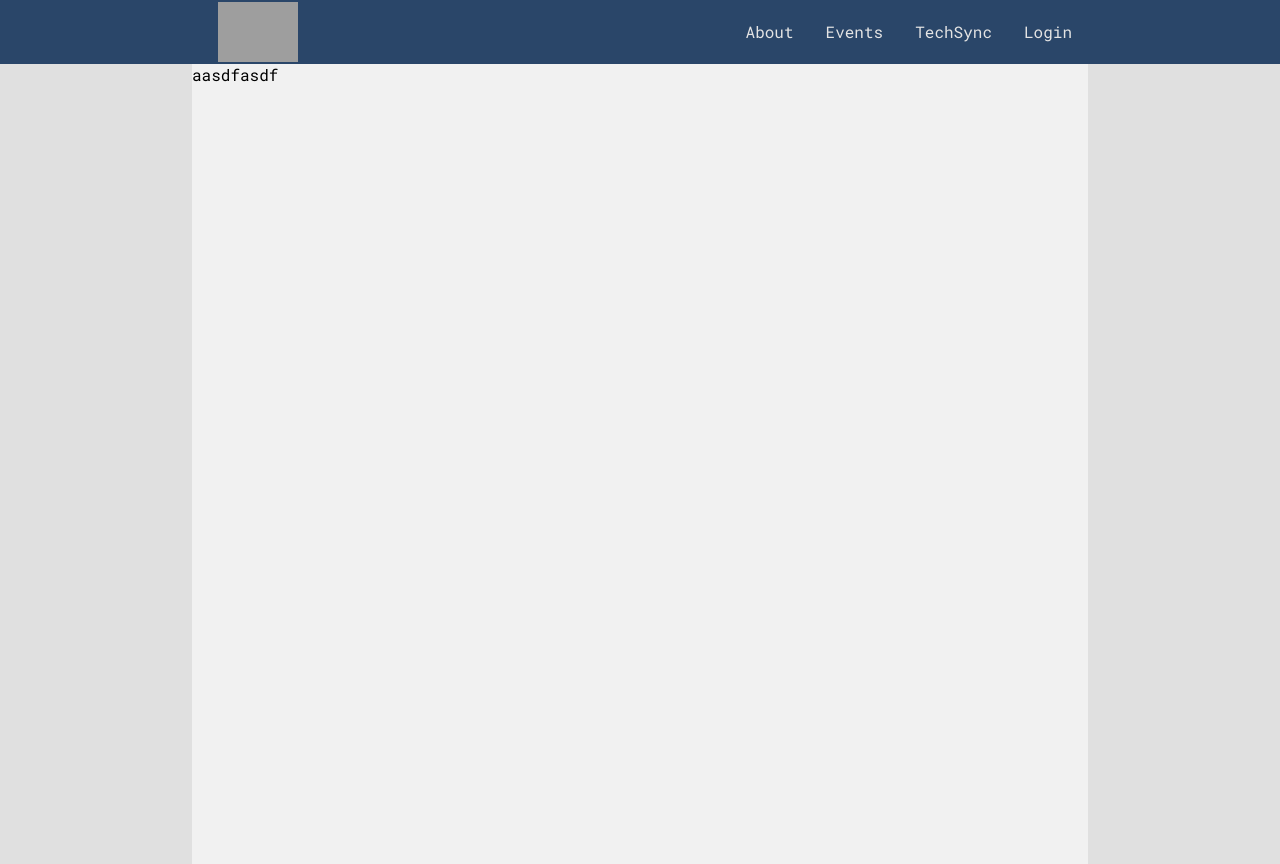
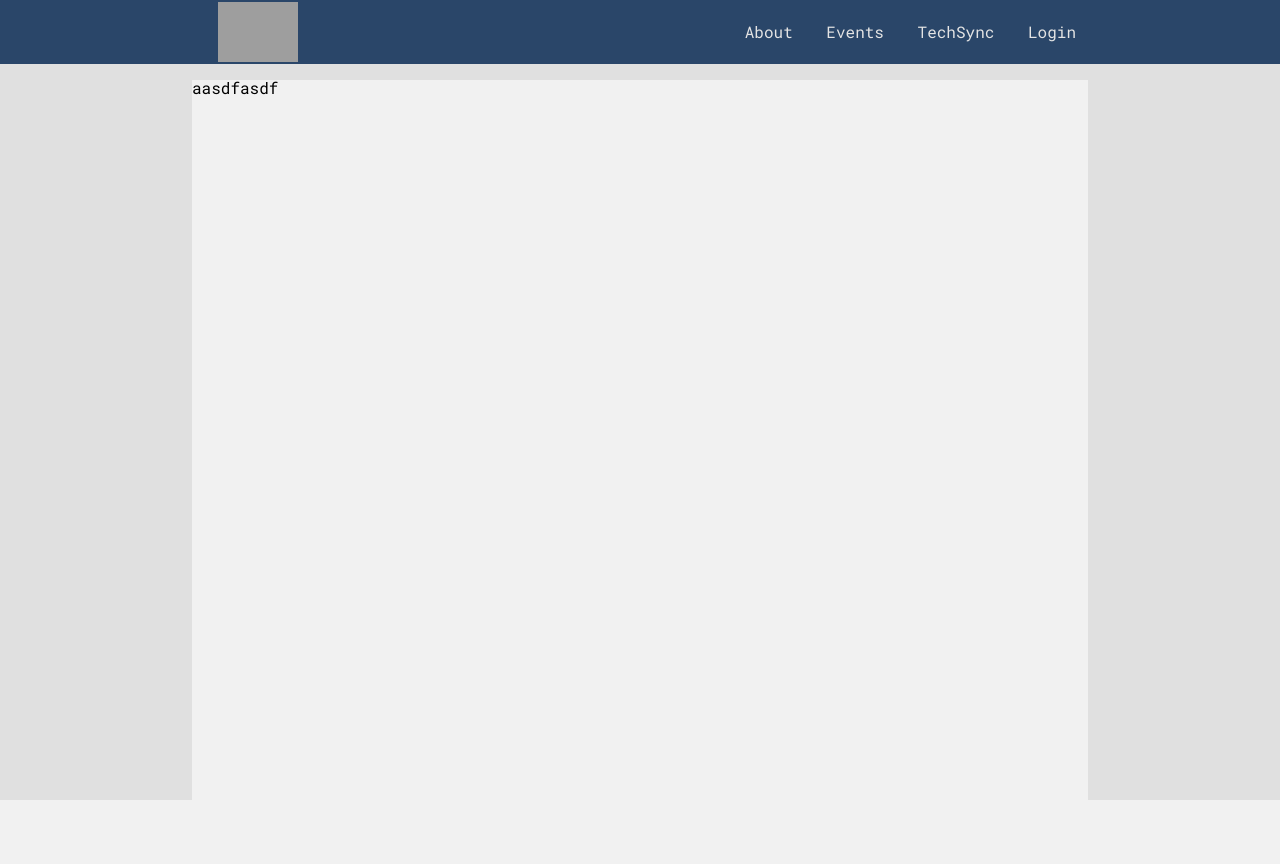
Before and after one commit to WPI-IFC/ifc-website, a Django app: page /house/ in a window 1280 px wide. After the commit the page ends 800 px from the top, so only its background shows below. Run offline with Django 3.2, Linux system fonts and the light colour scheme; grey boxes are pictures that could not be loaded.

Commit message:
Made the nav bar not break all the time and fixed body being sort

```diff
--- a/houses/static/houses/base.css
+++ b/houses/static/houses/base.css
@@ -1,7 +1,60 @@
+/* http://meyerweb.com/eric/tools/css/reset/
+   v2.0 | 20110126
+   License: none (public domain)
+*/
+
+html, body, div, span, applet, object, iframe,
+h1, h2, h3, h4, h5, h6, p, blockquote, pre,
+a, abbr, acronym, address, big, cite, code,
+del, dfn, em, img, ins, kbd, q, s, samp,
+small, strike, strong, sub, sup, tt, var,
+b, u, i, center,
+dl, dt, dd, ol, ul, li,
+fieldset, form, label, legend,
+table, caption, tbody, tfoot, thead, tr, th, td,
+article, aside, canvas, details, embed,
+figure, figcaption, footer, header, hgroup,
+menu, nav, output, ruby, section, summary,
+time, mark, audio, video {
+	margin: 0;
+	padding: 0;
+	border: 0;
+	font-size: 100%;
+	font: inherit;
+	vertical-align: baseline;
+}
+/* HTML5 display-role reset for older browsers */
+article, aside, details, figcaption, figure,
+footer, header, hgroup, menu, nav, section {
+	display: block;
+}
+body {
+	line-height: 1;
+}
+ol, ul {
+	list-style: none;
+}
+blockquote, q {
+	quotes: none;
+}
+blockquote:before, blockquote:after,
+q:before, q:after {
+	content: '';
+	content: none;
+}
+table {
+	border-collapse: collapse;
+	border-spacing: 0;
+}
+
+html {
+    height: 100%;
+}
 body {
     margin: 0;
     font-family: 'Roboto Mono', monospace;
     background: #E0E0E0;
+    height: 100%;
 }
 
 .nav-bar{
@@ -27,9 +80,12 @@ body {
 }
 
 .nav-bar li{
-    display: block;
-    float: left;
-    padding: 1.33em 1em;
+    display: inline-flex;
+    flex: 1;
+    height: 100%;
+    padding-left: .75em;
+    padding-right: .75em;
+    align-items: center;
     text-align: center;
     color: #E4E4E4;
     text-decoration: none;
@@ -41,7 +97,8 @@ body {
 
 .content-container {
     width: 70%;
-    height: 100%;
+    min-height: 90%;
     margin: auto;
+    margin-top: 1em;
     background: #F1F1F1;
 }
--- a/houses/templates/house_home.html
+++ b/houses/templates/house_home.html
@@ -1,3 +1,4 @@
+<!DOCTYPE html>
 <html>
     <head>
         {% load static %}
--- a/houses/templates/single_house.html
+++ b/houses/templates/single_house.html
@@ -20,7 +20,7 @@
     </style>
     {% include "header.html" %}
     <div class="content-container">
-        {{house.english_name}}
+        <p>{{house.english_name}}</p>
     </div>
 </body>
 </html>
```
